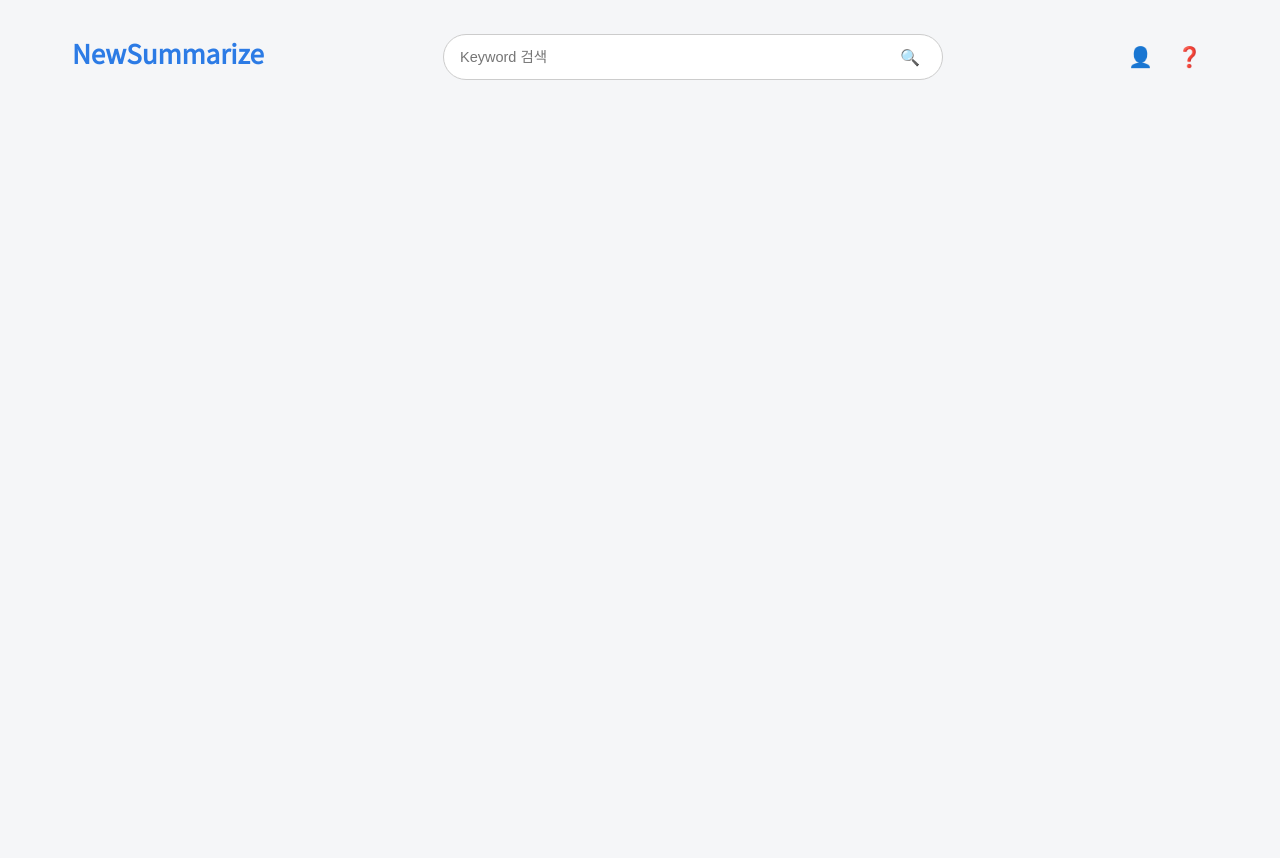
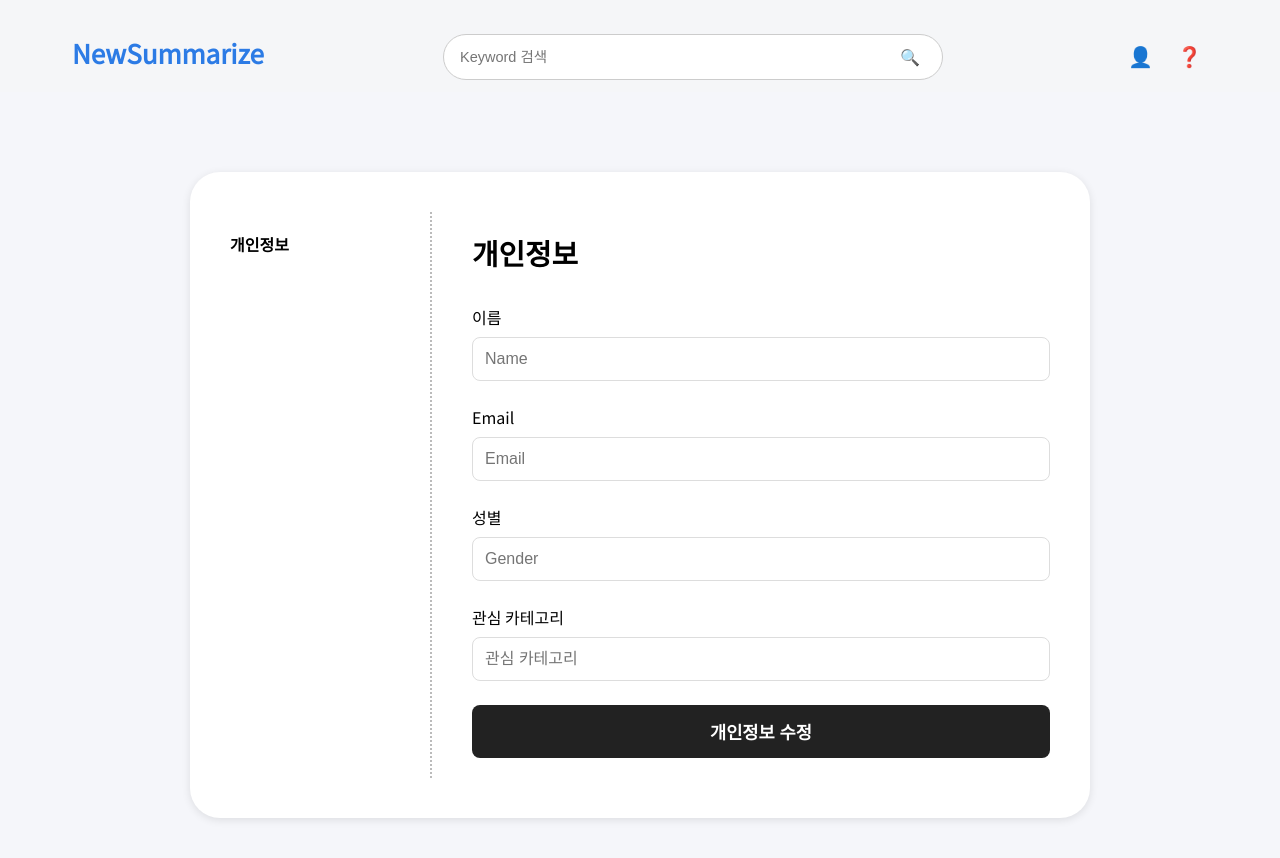
Before and after one commit to Newsummarize/Front, a React (Vite) app: page /my in a window 1280 px wide. Before the commit this address had no page. Shown: the top 858 px of the page. Before the commit the page ends 800 px from the top, so only its background shows below. Built offline with nearby package versions, Linux system fonts and the light colour scheme.

Commit message:
마이페이지 부분 수정본

```diff
--- a/src/App.jsx
+++ b/src/App.jsx
@@ -16,8 +16,9 @@ function App() {
         <Route path="/login" element={<Login />} />
         <Route path="/join" element={<Join />} />
         <Route path="/main" element={<Main />} />
+        <Route path="/my" element={<My />} />
         <Route path="/keyword/:keyword" element={<Keyword />} />
-        <Route path="/" element={<My />} /> {/* 제일 먼저 뜨는 페이지 */}
+        <Route path="/" element={<Main />} /> {/* 제일 먼저 뜨는 페이지 */}
       </Routes>
     </>
   );
--- a/src/pages/My.jsx
+++ b/src/pages/My.jsx
@@ -4,9 +4,13 @@ import { Link } from 'react-router-dom'; // 페이지 옮기는 데 사용
 import '/src/styles/my.css';
 
 function MyPage() {
+
+    const [selectedMenu, setselectedMenu] = useState("개인정보");
+
     const [form, setForm] = useState({
       name: "",
       email: "",
+      gender: "",
       category: ""
     });
 
@@ -29,6 +33,7 @@ function MyPage() {
           {/* 세로 점선 divider 추가 */}
           <div className="mypage-vertical-divider"></div>
           <div className="mypage-content">
+            <div className="mypage-content-title">{selectedMenu}</div>
             <form onSubmit={handleSubmit}>
               <div className="mypage-form-group">
                 <label>이름</label>
@@ -47,6 +52,16 @@ function MyPage() {
                   name="email"
                   placeholder="Email"
                   value={form.email}
+                  onChange={handleChange}
+                />
+              </div>
+              <div className="mypage-form-group">
+                <label>성별</label>
+                <input
+                  type="gender"
+                  name="gender"
+                  placeholder="Gender"
+                  value={form.gender}
                   onChange={handleChange}
                 />
               </div>
--- a/src/styles/my.css
+++ b/src/styles/my.css
@@ -1,11 +1,11 @@
 .mypage-bg {
-    background: #bdbdbd;
+    background: #f5f6fa;
     min-height: 100vh;
     padding: 40px;
   }
 
   .mypage-container {
-    background: #ededed;
+    background: #fff;
     width: 900px;
     margin: 40px auto;
     border-radius: 30px;
@@ -18,9 +18,15 @@
     padding: 60px 0 0 40px;
   }
 
+  .mypage-content-title {
+    font-weight: bold;
+    font-size: 1.8rem;
+    margin-bottom: 32px;
+  }
+
   .mypage-title {
     font-weight: bold;
-    font-size: 2rem;
+    font-size: 1rem;
   }
 
   .mypage-content {
```
